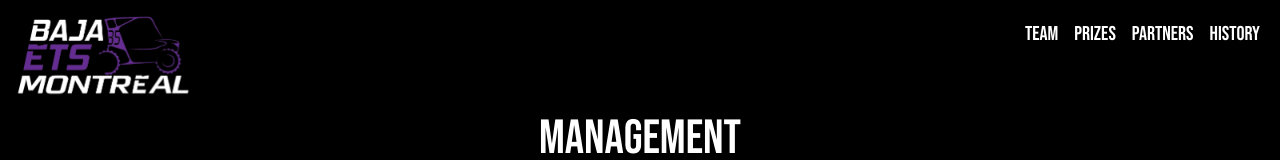
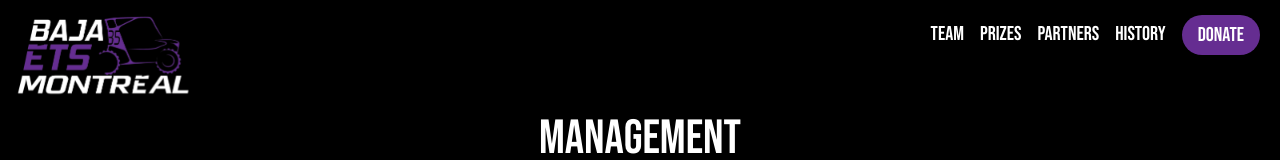
Before and after one commit to BajaETS/BajaSiteWeb, a Next.js app: page /en/team in a window 1280 px wide. Shown: the top 160 px of the page. Built offline with nearby package versions, Linux system fonts and the light colour scheme.

Commit message:
feat: added donate button to navigation

```diff
--- a/messages/en.json
+++ b/messages/en.json
@@ -458,5 +458,8 @@
       "EngrenageLB":"Engrenage LB is a company specializing in the machining of custom-made parts tailored to the needs of its clients since 1996. Their outstanding reputation in the industry stems from their meticulous attention to detail and their relentless pursuit of excellence. Engrenage LB supplies Baja ETS with high-quality components, including gears and others. We are proud to be associated with such a reputable company and look forward to continuing our partnership for years to come.",
       "Altium":"Altium Designer is a premier software suite dedicated to PCB design, offering engineers advanced tools for schematic capture, layout, and simulation since its founding. This powerful software supports Baja ETS by enabling the design of intricate and reliable PCBs that drive our innovative projects forward. We value our partnership with Altium Designer, as it empowers us to achieve excellence in every PCB design we undertake."
     }
+  },
+  "nav": {
+    "donate": "Donate"
   }
 }
--- a/messages/fr.json
+++ b/messages/fr.json
@@ -458,5 +458,8 @@
       "EngrenageLB":"Engrenage LB est une entreprise spécialisée dans l'usinage de pièces sur mesure adaptées aux besoins de ses clients depuis 1996. Leur réputation exceptionnelle dans l'industrie découle de leur souci méticuleux du détail et de leur recherche incessante de l'excellence. Engrenage LB fournit à Baja ETS des composants de haute qualité, notamment des engrenages et autres. Nous sommes fiers d'être associés à une entreprise aussi réputée et sommes impatients de poursuivre notre partenariat pour les années à venir.",
       "Altium":"Altium Designer est une suite logicielle de premier plan dédiée à la conception de circuits imprimés, qui offre aux ingénieurs des outils avancés pour la capture, la mise en page et la simulation de schémas depuis sa création. Ce puissant logiciel prend en charge Baja ETS en permettant la conception de circuits imprimés complexes et fiables qui font avancer nos projets innovants. Nous apprécions notre partenariat avec Altium Designer, car il nous permet d'atteindre l'excellence dans chaque conception de circuits imprimés que nous entreprenons."
     }
+  },
+  "nav": {
+    "donate": "Donner"
   }
 }
--- a/src/app/components/Menu/DesktopMenu.tsx
+++ b/src/app/components/Menu/DesktopMenu.tsx
@@ -1,15 +1,31 @@
+import { Link } from "@/i18n/routing"
 import { TMenu } from "./interface"
 import MenuItem from "./MenuItem"
+import { useTranslations } from "next-intl"
 
 const DesktopMenu = (props: TMenu) => {
 
   const { menuItems } = props
 
+  const t = useTranslations('nav')
+
+  const donateLabel = t('donate')
+
   return (
     <nav className='hidden md:block text-white fixed top-5 right-5'>
       <ul className='flex gap-4 text-xl'>
         {menuItems.map((item) => <MenuItem key={item.href} {...item} />)}
+        <li>
+          <Link
+            target="_blank"
+            className="bg-primary px-4 py-2 rounded-full font-bebas hover:bg-purple-950 transition-all"
+            href="https://www.jedonneenligne.org/fdets/campagne/ets/challenges/view/832ba095-53f5-11ee-ac26-001dd8b75df7"
+          >
+              {donateLabel}
+          </Link>
+        </li>
       </ul>
+
     </nav>
   )
 }
--- a/src/app/components/Menu/MobileMenu.tsx
+++ b/src/app/components/Menu/MobileMenu.tsx
@@ -3,6 +3,8 @@ import { TMenu } from "./interface";
 import clsx from "clsx";
 import MenuItem from "./MenuItem";
 import { useScrollLock } from "usehooks-ts";
+import { Link } from "@/i18n/routing";
+import { useTranslations } from "next-intl";
 
 const MobileMenuOverlay = (props: TMenu & { onMenuItemClick: () => void }) => {
 
@@ -10,10 +12,23 @@ const MobileMenuOverlay = (props: TMenu & { onMenuItemClick: () => void }) => {
 
   const { menuItems, onMenuItemClick } = props
 
+    const t = useTranslations('nav')
+
+    const donateLabel = t('donate')
+
   return (
     <nav className='fixed top-0 left-0 w-screen h-screen bg-black flex justify-center items-center'>
       <ul className='flex gap-8 text-white flex-col text-center text-6xl'>
         {menuItems.map((item) => <MenuItem key={item.href} onClick={onMenuItemClick} {...item} />)}
+        <li>
+          <Link
+            target="_blank"
+            className="bg-primary px-6 py-2 rounded-full font-bebas hover:bg-purple-950 transition-all"
+            href="https://www.jedonneenligne.org/fdets/campagne/ets/challenges/view/832ba095-53f5-11ee-ac26-001dd8b75df7"
+          >
+            {donateLabel}
+          </Link>
+        </li>
       </ul>
     </nav>
   )
```
